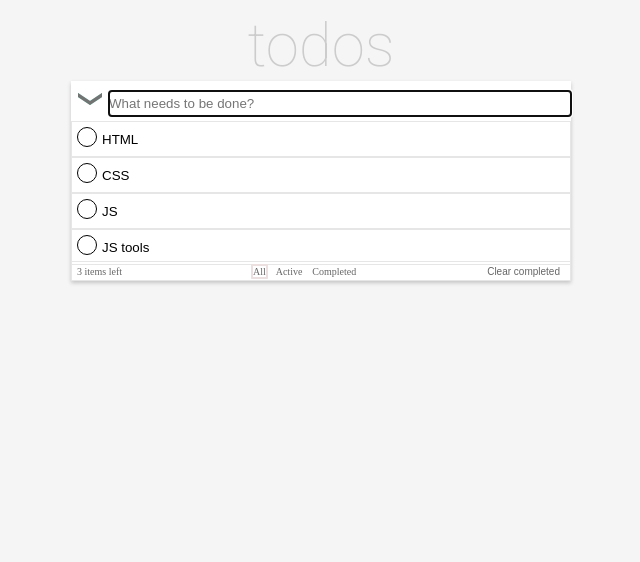
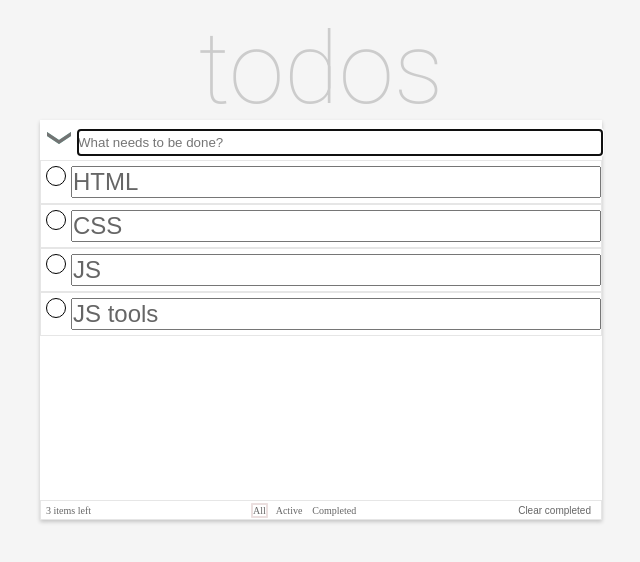
Before and after one commit to ok-technopolis-autumn-2022/Emelyanov_Pavel, a plain HTML site: page index.html in a window 1280 px wide. Shown: the whole page, without its empty margins (319-959 px from the left). Drawn offline with Linux system fonts and the light colour scheme.

Commit message:
fixing locations

```diff
--- a/css/styles.css
+++ b/css/styles.css
@@ -14,9 +14,10 @@ body {
 }
 
 h1 {
-  color: #cccccc;
-  font-size: 60px;
+  font-size: 100px;
   font-weight: 100;
+  color: #CCCCCC;
+  height: 110px;
   font-family: "Roboto", sans-serif;
 }
 
@@ -35,10 +36,8 @@ h1 {
   display: flex;
   flex-direction: column;
   position: relative;
-  max-width: 500px;
   width: 100%;
-  min-height: 200px;
-  max-height: 800px;
+  min-height: 400px;
   min-width: 300px;
   height: 100%;
   background-color: #ffffff;
@@ -62,6 +61,8 @@ h1 {
   background-repeat: no-repeat;
   background-position: center center;
   cursor: pointer;
+  width: 28px;
+  height: 16px;
 }
 
 .main-controls__create-new {
@@ -130,10 +131,12 @@ h1 {
 }
 
 .item-in-list__main-list-text {
-  color: black;
-  border: 0px;
-  background: none;
-  width: 100%;
+  flex-grow: 1;
+  align-self: center;
+  font-size: 24px;
+  font-weight: 300;
+  line-height: 21px;
+  color: #666666;
 }
 
 .item-in-list__main-list-text:hover {
```
